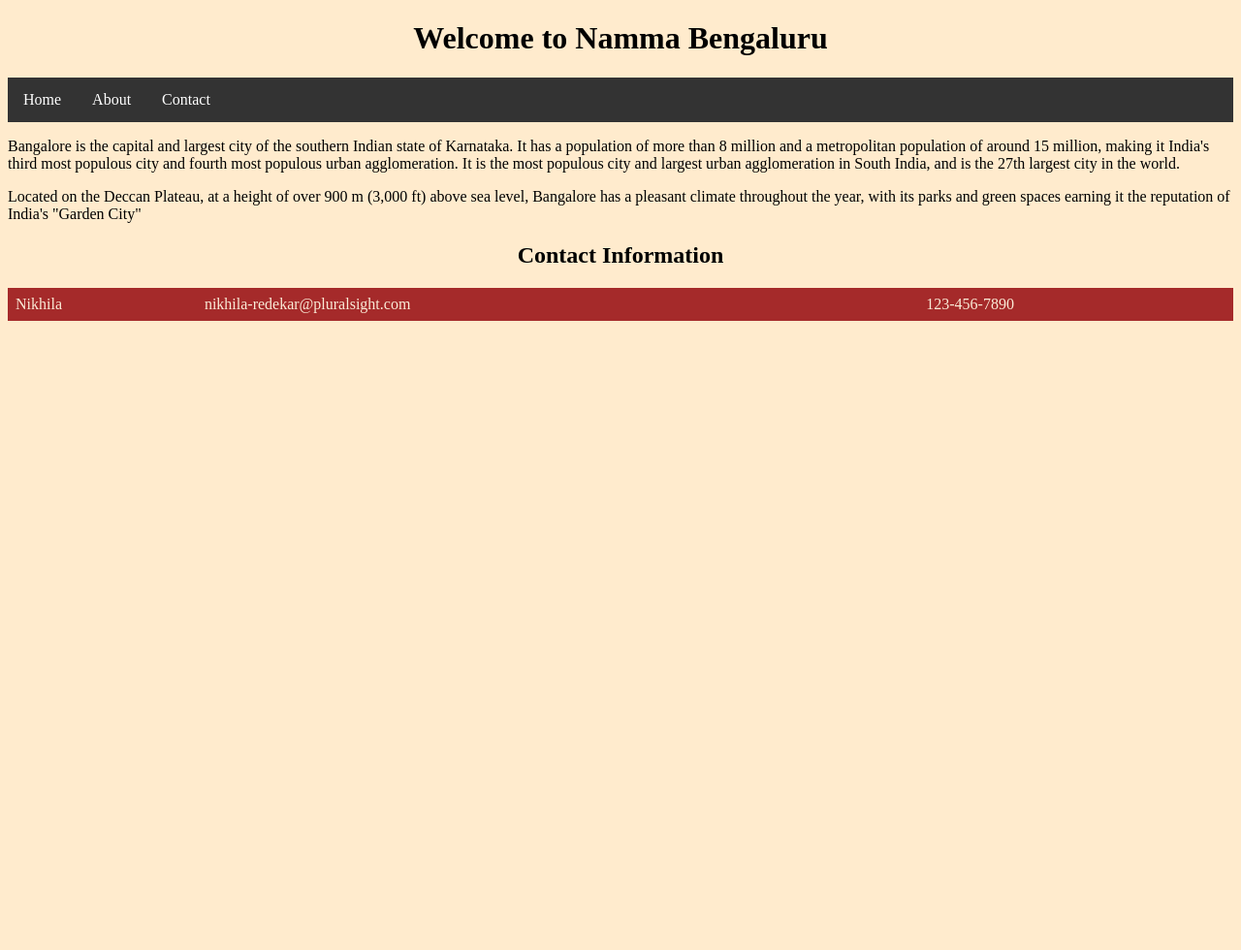
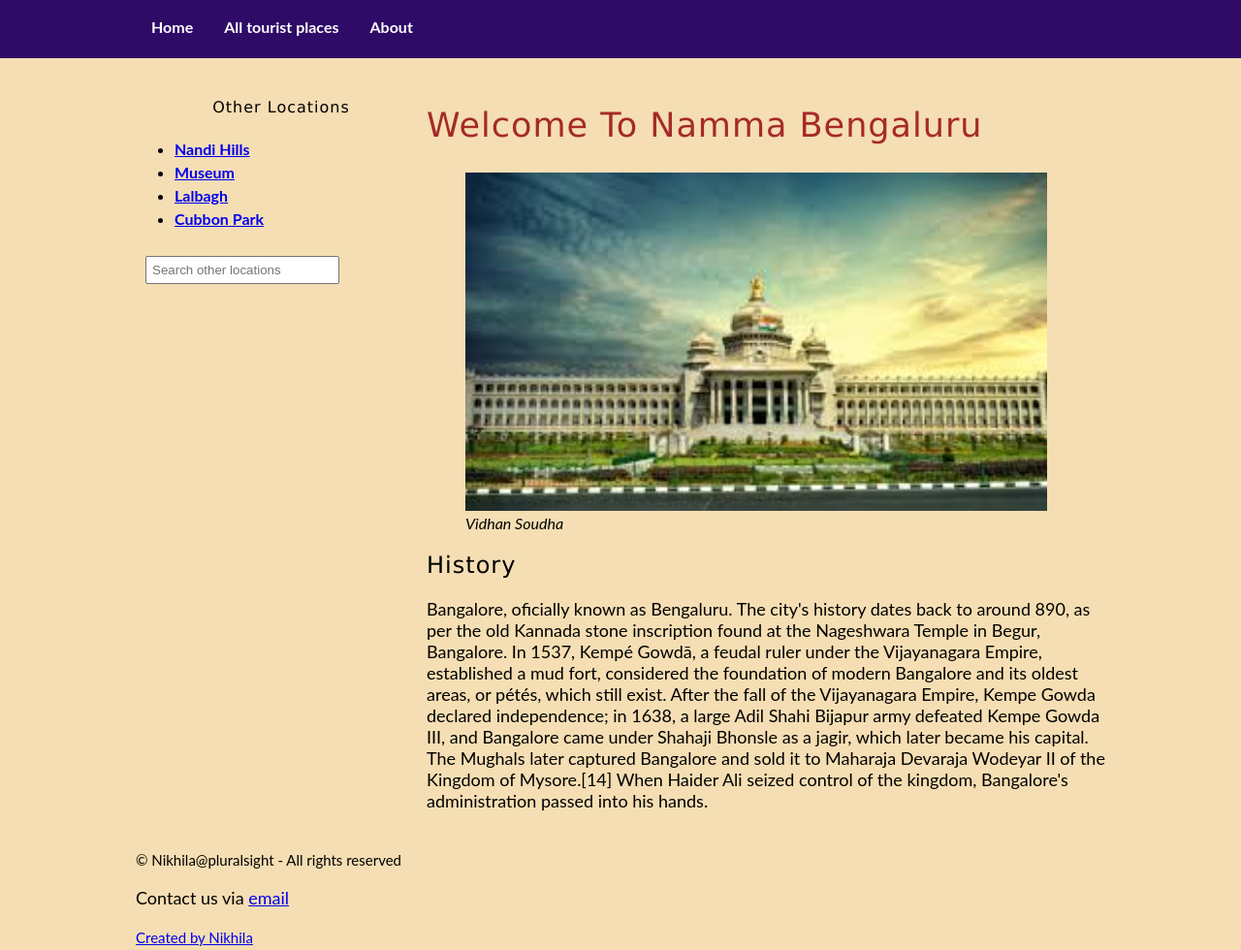
Before and after one commit to nikhila-redekar/simple-travel-site, a plain HTML site: page index.html in a window 1280 px wide. Shown: the whole page at 97% size. Before the commit the page ends 800 px from the top, so only its background shows below. Drawn offline with Linux system fonts and the light colour scheme.

Commit message:
updated files

```diff
--- a/index.html
+++ b/index.html
@@ -1,84 +1,72 @@
 <!DOCTYPE html>
-<html lang="en">
+<html>
+
 <head>
-    <meta charset="UTF-8">
-    <meta name="viewport" content="width=device-width, initial-scale=1.0">
-    <title>Sample HTML Page</title>
-    <style>
-        /* CSS for horizontal navigation bar */
-        nav {
-            background-color: #333;
-            overflow: hidden;
-        }
+    <meta charset="utf-8">
+    <title>Namma Bengaluru</title>
+    <meta name="author" content="Bethany's Pie Shop">
+    <meta name="description" content="Store front for Bethany's Pie Shop">
+    <meta name="viewport" content="width=device-width, initial-scale=1">
+    <link rel="icon" type="image/png" href="favicon.png">
+    <link rel="stylesheet" type="text/css" href="css/style.css">
+</head>
 
-        nav ul {
-            list-style-type: none;
-            margin: 0;
-            padding: 0;
-        }
-        nav ul li {
-            float: left;
-        }
+<body>
+    <header id="mainheader">
+        <nav>
+            <ul>
 
-        nav ul li a {
-            display: block;
-            color: white;
-            text-align: center;
-            padding: 14px 16px;
-            text-decoration: none;
-        }
-
-        nav ul li a:hover {
-            background-color: #ddd;
-            color: black;
-        }
-          /* CSS for styling the table */
-          table {
-            border-collapse: collapse;
-            width: 100%;
-        }
-
-        th, td {
-            background-color: brown;
-            text-align: left;
-            padding: 8px;
-            color: antiquewhite;
-        }
+                <li><a href="cityimages.html">Home</a></li>
+                <li><a href="#">All tourist places</a></li>
+                <li><a href="#">About</a></li>
+            </ul>
+        </nav>
+    </header>
+    <div style="width:1000px;margin-left: auto;margin-right: auto;">
+        <aside id="leftmenu">
 
 
+            <header>
+                <h4>Other Locations</h4>
+            </header>
+            <ul>
+                <li><a href="#">Nandi Hills</a></li>
+                <li><a href="#">Museum</a></li>
+                <li><a href="#">Lalbagh</a></li>
+                <li><a href="#">Cubbon Park</a></li>
+
+            </ul>
+
+            <input type="search" class="searchbox" placeholder="Search other locations" />
+        </aside>
+        <main id="main">
+            <article>
+                <header>
+                    <h1 style="font-size:35px;color: brown">Welcome to Namma Bengaluru</h1>
+                </header>
+                <figure>
+                    <img src="./banner.jpeg" width="600" alt="Bethany in her pie shop" />
+                    <figcaption>Vidhan Soudha</figcaption>
+                </figure>
+
+                <h2>History</h2>
+                <p>Bangalore, oficially known as Bengaluru. The city's history dates back to around 890, as per the old Kannada stone inscription found at the Nageshwara Temple in Begur, Bangalore. In 1537, Kempé Gowdā, a feudal ruler under the Vijayanagara Empire, established a mud fort, considered the foundation of modern Bangalore and its oldest areas, or pétés, which still exist. After the fall of the Vijayanagara Empire, Kempe Gowda declared independence; in 1638, a large Adil Shahi Bijapur army defeated Kempe Gowda III, and Bangalore came under Shahaji Bhonsle as a jagir, which later became his capital. The Mughals later captured Bangalore and sold it to Maharaja Devaraja Wodeyar II of the Kingdom of Mysore.[14] When Haider Ali seized control of the kingdom, Bangalore's administration passed into his hands.
+                </p>
 
 
-    </style>
-</head>
-<body style="background-color: blanchedalmond;">
-    <header>
-        <h1 style="text-align: center;">Welcome to Namma Bengaluru</h1>
+            </article>
 
-            <nav>
-                <ul>
-                    <li><a href="#home">Home</a></li>
-                    <li><a href="#about">About</a></li>
-                    <li><a href="#contact">Contact</a></li>
-                </ul>
-            </nav>
 
-    </header>
-    <main>
-        <p>Bangalore is the capital and largest city of the southern Indian state of Karnataka. It has a population of more than 8 million and a metropolitan population of around 15 million, making it India's third most populous city and fourth most populous urban agglomeration. It is the most populous city and largest urban agglomeration in South India, and is the 27th largest city in the world.</p>
-        <p>Located on the Deccan Plateau, at a height of over 900 m (3,000 ft) above sea level, Bangalore has a pleasant climate throughout the year, with its parks and green spaces earning it the reputation of India's "Garden City"</p>
+        </main>
 
-    </main>
+        <footer>
 
-    <h2 style="text-align: center;">Contact Information</h2>
-    <table>
 
-        <tr>
-            <td>Nikhila</td>
-            <td>nikhila-redekar@pluralsight.com<td>
-            <td>123-456-7890</td>
-        </tr>
+            <p><small>&copy; Nikhila@pluralsight - All rights reserved</small></p>
+            <p>Contact us via <a href="#">email</a></p>
+            <p><small><a href="#">Created by Nikhila</a></small></p>
+        </footer>
+    </div>
+</body>
 
-    </table>
-
-</body>
 </html>
```
Also changed, not shown: cityimages.html (+15 -25 lines), CSS/style.css (line endings or trailing spaces).
